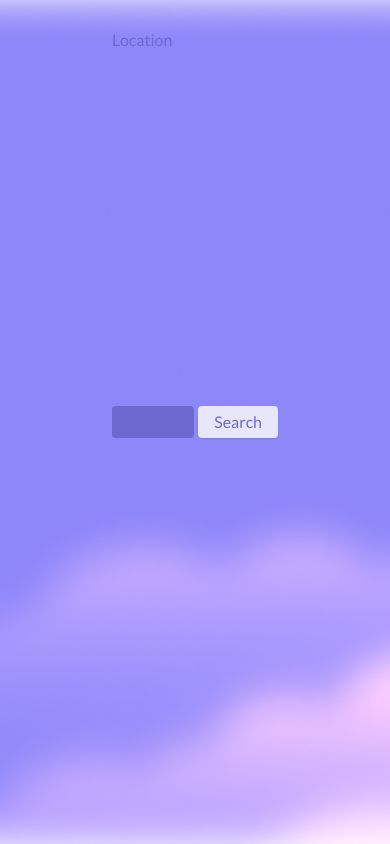
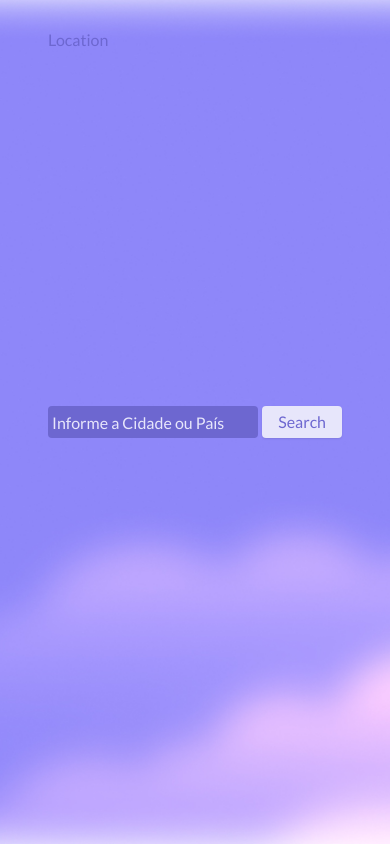
Before and after one commit to Leoodaviid/climate, a React (Create React App) app: page / in a window 390 px wide. Built offline with nearby package versions, Linux system fonts and the light colour scheme.

Commit message:
Ajustes responsividade telas < 800px

```diff
--- a/src/components/AirQuality/styles.ts
+++ b/src/components/AirQuality/styles.ts
@@ -1,6 +1,7 @@
 import styled from 'styled-components'
 
 export const Container = styled.section`
+  width: 100%;
   background-color: ${({ theme }) => theme.colors.purple};
   border-radius: ${({ theme }) => theme.borderRadius};
   text-align: center;
--- a/src/components/SunTime/styles.ts
+++ b/src/components/SunTime/styles.ts
@@ -1,6 +1,7 @@
 import styled from 'styled-components'
 
 export const Container = styled.section`
+  width: 100%;
   background-color: ${({ theme }) => theme.colors.purple};
   border-radius: ${({ theme }) => theme.borderRadius};
 
--- a/src/components/Temperature/styles.ts
+++ b/src/components/Temperature/styles.ts
@@ -1,8 +1,10 @@
 import styled from 'styled-components'
 import Bg from '../../assets/images/temp-bg.png'
 import Clouds from '../../assets/icons/clouds.svg'
+import Cloud from '../../assets/icons/weather-cloud.svg'
 
 export const Container = styled.section`
+  width: 100%;
   background: url(${Bg}) no-repeat center/cover;
   background-color: ${({ theme }) => theme.colors.purple};
   backdrop-filter: blur(1rem);
@@ -72,6 +74,7 @@ export const Container = styled.section`
     background: rgba(102, 96, 200, 0.6);
     border-radius: 0.375rem;
     display: flex;
+    justify-content: center;
     align-items: center;
     gap: 0.75rem;
   }
@@ -94,4 +97,16 @@ export const Container = styled.section`
   @media (min-width: 1190px) {
     grid-row: 2/4;
   }
+  @media (max-width: 1190px) {
+    ::before {
+      background: url(${Cloud}) no-repeat center/cover;
+      width: 8rem;
+      height: 8rem;
+      top: -3rem;
+      left: -1.4rem;
+    }
+    .statistics {
+      flex-wrap: wrap;
+    }
+  }
 `
--- a/src/components/WeekWeather/styles.ts
+++ b/src/components/WeekWeather/styles.ts
@@ -1,6 +1,7 @@
 import styled from 'styled-components'
 
 export const Container = styled.section`
+  width: 100%;
   background-color: ${({ theme }) => theme.colors.purple};
   border-radius: ${({ theme }) => theme.borderRadius};
   padding: 2.5rem;
@@ -32,4 +33,8 @@ export const Container = styled.section`
   @media (min-width: 1190px) {
     grid-column: 2/4;
   }
+
+  @media (max-width: 800px) {
+    flex-wrap: wrap;
+  }
 `
--- a/src/pages/Main/index.tsx
+++ b/src/pages/Main/index.tsx
@@ -54,7 +54,13 @@ export default function Main() {
       <Container>
         <form>
           <label htmlFor='location'>Location</label>
-          <input type='text' id='location' value={location} onChange={handleLocationChange} />
+          <input
+            type='text'
+            id='location'
+            placeholder='Informe a Cidade ou País'
+            value={location}
+            onChange={handleLocationChange}
+          />
           <button type='button' onClick={handleSearchClick} disabled={isLoading}>
             {isLoading ? 'Loading...' : 'Search'}
           </button>
--- a/src/pages/Main/styles.ts
+++ b/src/pages/Main/styles.ts
@@ -4,8 +4,7 @@ import Bg from '../../assets/images/bg.jpg'
 export const Container = styled.main`
   background: url(${Bg}) no-repeat center/cover;
   min-height: 100vh;
-  min-width: 100%;
-  padding: 1rem 5rem;
+  padding: 1rem;
   display: grid;
   grid-template-columns: 1fr;
   place-content: center;
@@ -37,6 +36,10 @@ export const Container = styled.main`
       color: #e7e6fb;
       padding-left: 0.25rem;
 
+      &::placeholder {
+        color: #e7e6fb;
+      }
+
       :focus {
         outline: none;
         border-color: ${({ theme }) => theme.colors.purple};
@@ -61,6 +64,7 @@ export const Container = styled.main`
   @media (min-width: 1190px) {
     grid-template-columns: 30rem 17.31rem 17.31rem;
     grid-template-rows: auto 15.25rem 13.25rem;
+    padding: 1rem 5rem;
 
     form {
       grid-column: 1/-1;
```
